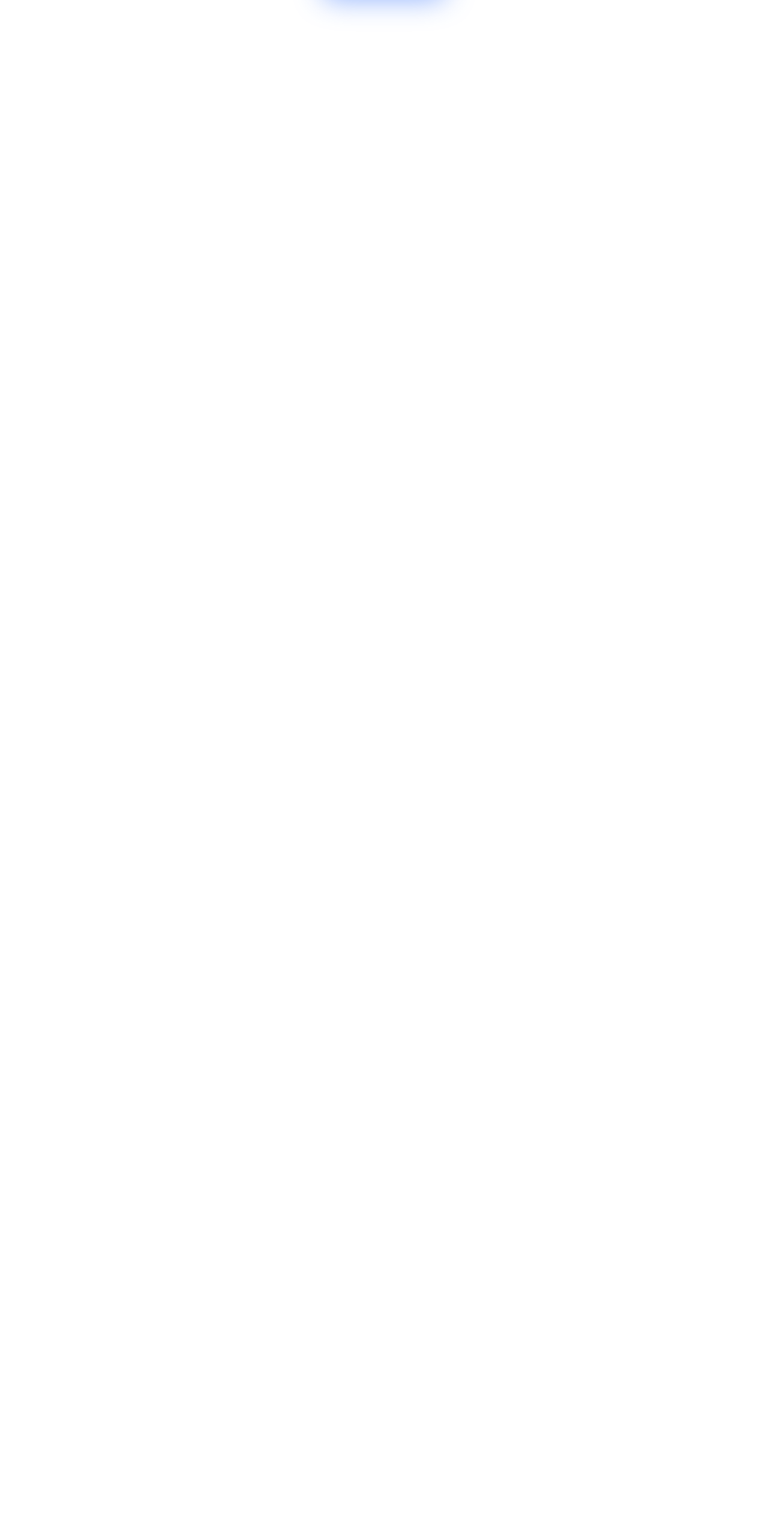
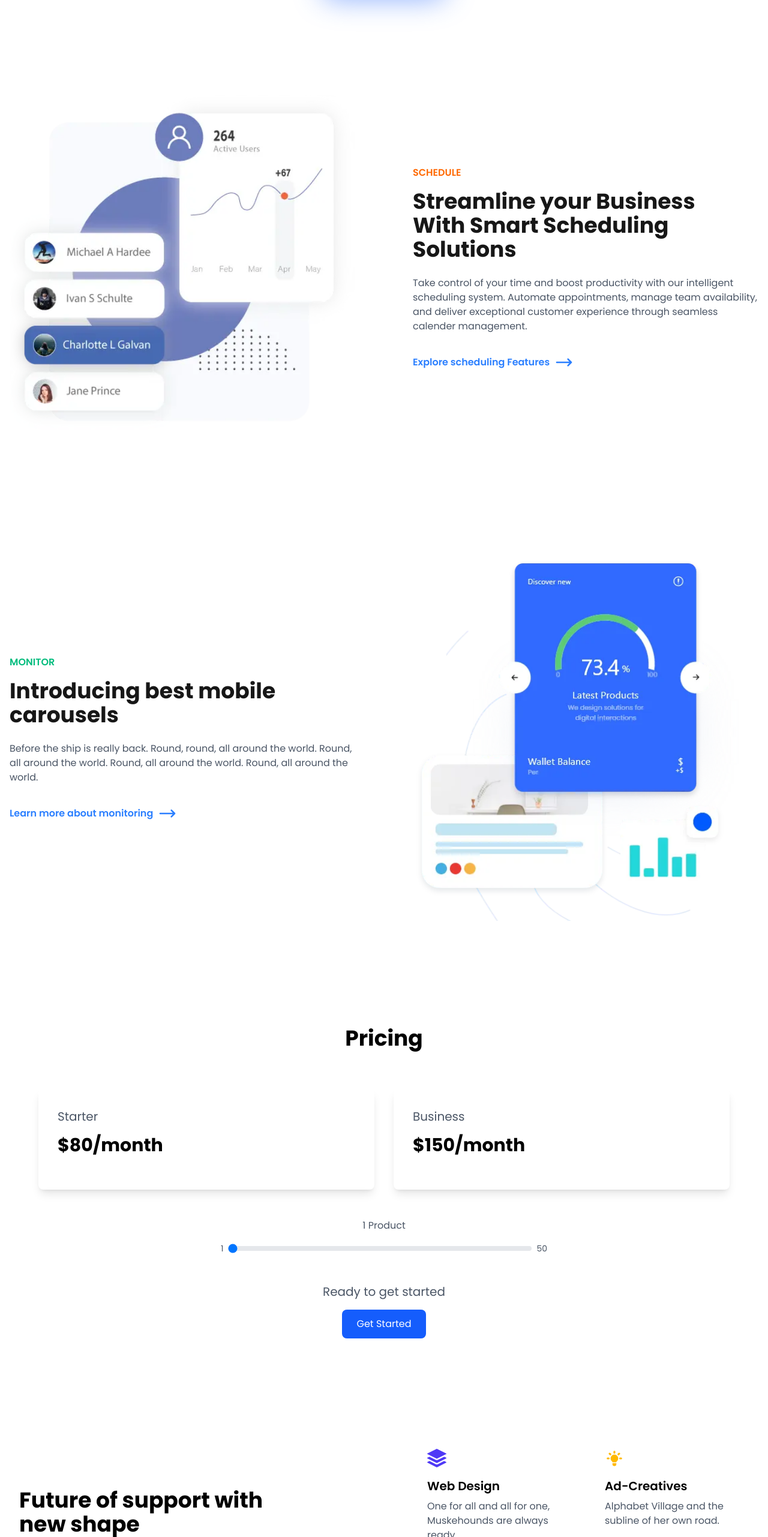
Before and after one commit to Niel22/landing-page, a React (Vite) app: page / in a window 1280 px wide. Shown: the part 1923-4485 px from the top of the page at 60% size. Before the commit the page ends 1985 px from the top, so only its background shows below. Built offline with nearby package versions, Linux system fonts and the light colour scheme.

Commit message:
Initial commit

```diff
--- a/src/App.jsx
+++ b/src/App.jsx
@@ -6,6 +6,10 @@ import './index.css';
 import Preloader from "./components/Preloader";
 import Purpose from "./components/Purpose";
 import Features from "./components/Features";
+import Schedule from "./components/Schedule";
+import Monitor from "./components/Monitor";
+import Pricing from "./components/Pricing";
+import Service from "./components/Service";
 
 function App() {
 
@@ -29,6 +33,10 @@ function App() {
           <CompanyLogo />
           <Purpose />
           <Features />
+          <Schedule />
+          <Monitor />
+          <Pricing />
+          <Service />
         </div>
       </div>
     )
--- a/src/components/CompanyLogo.jsx
+++ b/src/components/CompanyLogo.jsx
@@ -15,11 +15,11 @@ const CompanyLogo = () => {
 
       <div className="flex animate-marquee whitespace-nowrap">
         {logos.map((logo, index) => (
-            <img src={logo} alt="Company Logo" key={index} className="mx-12 h-8 w-36 object-contain grayscale opacity-70 hover:grayscale-0 hover:opacity-100 transition-all"/>
+            <img src={logo} alt="Company Logo" key={index} className="mx-12 h-8 w-36 object-contain cursor-pointer grayscale opacity-70 hover:grayscale-0 hover:opacity-100 transition-all"/>
         ))}
 
         {logos.map((logo, index) => (
-            <img src={logo} alt="Company Logo" key={`duplicate-${index}`} className="mx-12 h-8 w-36 object-contain grayscale opacity-70 hover:grayscale-0 hover:opacity-100 transition-all"/>
+            <img src={logo} alt="Company Logo" key={`duplicate-${index}`} className="mx-12 h-8 w-36 cursor-pointer object-contain grayscale opacity-70 hover:grayscale-0 hover:opacity-100 transition-all"/>
         ))}
       </div>
     </div>
--- /dev/null
+++ b/src/components/Monitor.jsx
@@ -0,0 +1,29 @@
+import { HiOutlineArrowNarrowRight } from "react-icons/hi";
+import monitor from "../assets/monitor-card.webp";
+
+const Monitor = () => {
+  return (
+    <div className='max-w-7xl mx-auto px-4 py-16 md:py-24'>
+        <div className='flex flex-col md:flex-row items-center justify-between gap-12 md:gap-24'>
+            <div className='md:w-1/2 w-full'>
+                <p className='text-emerald-500 font-semibold'>MONITOR</p>
+                <h2 className='text-3xl md:text-4xl font-bold text-neutral-900 mt-4 mb-6'>
+                    Introducing best mobile <br /> carousels
+                </h2>
+                <p className='text-gray-600 mb-8'>Before the ship is really back. Round, round, all around the world. Round, all around the world. Round, all around the world. Round, all around the world.</p>
+                <a href="#" className='text-blue-500 font-semibold flex items-center gap-2 hover:gap-4 transition-all'>
+                    Learn more about monitoring
+                        <HiOutlineArrowNarrowRight className='size-8' />
+                </a>
+            </div>
+
+            <div className='md:w-1/2 w-full'>
+                <img src={monitor} alt="Schedule Img" className='w-full h-auto' />
+            </div>
+
+        </div>
+    </div>
+  )
+}
+
+export default Monitor
--- a/src/components/Navbar.jsx
+++ b/src/components/Navbar.jsx
@@ -46,7 +46,7 @@ const Navbar = () => {
         <div className='md:hidden bg-white border-t border-gray-100 py-4'>
           <div className='container mx-auto px-4 space-y-4'>
             {menuItem.map((item, index) => (
-              <a onClick={() => setActiveLink(item.href)}
+              <a onClick={() => {setActiveLink(item.href); setIsMenuOpen(false)}}
               className={`block text-sm font-medium py-2 ${activeLink === item.href ? "text-blue-600" : "text-gray-600 hover:text-gray-900"}`} href={item.href} key={index}>{item.label}</a>
             ))}
 
--- /dev/null
+++ b/src/components/Pricing.jsx
@@ -0,0 +1,48 @@
+import React, { useState } from 'react'
+
+const Pricing = () => {
+
+    const [productCount, setProductCount] = useState(1);
+
+    const starterPrice = Math.round(4000 * (productCount/50));
+    const businessPrice = Math.round(7500 * (productCount/50));
+
+  return (
+    <div className='py-20 px-4'>
+      <div className='max-w-6xl mx-auto '>
+        <h2 className='text-3xl md:text-4xl font-bold text-center mb-16'>Pricing</h2>
+
+        <div className='grid grid-cols-1 md:grid-cols-2 gap-8 mb-12'>
+            <div className='bg-white p-8 rounded-lg shadow-lg'>
+                <h3 className='text-xl text-gray-600 mb-4'>Starter</h3>
+                <p className='text-3xl font-bold mb-6'>${starterPrice}/month</p>
+            </div>
+
+            <div className='bg-white p-8 rounded-lg shadow-lg'>
+                <h3 className='text-xl text-gray-600 mb-4'>Business</h3>
+                <p className='text-3xl font-bold mb-6'>${businessPrice}/month</p>
+            </div>
+        </div>
+
+        <div className='max-w-xl mx-auto'>
+            <p className='text-center text-gray-600 mb-4'>{productCount} Product</p>
+
+            <div className='relative px-4'>
+                <div className='flex items-center gap-2'>
+                    <span className='text-xs sm:text-sm text-gray-600'>1</span>
+                    <input className='flex-1 h-2 bg-gray-200 rounded-lg appearance-none cursor-pointer' type="range" min="1" max="50" value={productCount} onChange={(e) => setProductCount(parseInt(e.target.value))} />
+                    <span className='text-xs sm:text-sm text-gray-600'>50</span>
+                </div>
+            </div>
+
+            <div className='text-center mt-12'>
+                <p className='text-xl text-gray-600 mb-4'>Ready to get started</p>
+                <button className='bg-blue-600 text-white px-6 py-3 rounded-lg hover:bg-blue-700 transition-colors'>Get Started</button>
+            </div>
+        </div>
+      </div>
+    </div>
+  )
+}
+
+export default Pricing
--- /dev/null
+++ b/src/components/Schedule.jsx
@@ -0,0 +1,28 @@
+import { HiOutlineArrowNarrowRight } from 'react-icons/hi';
+import schedule from '../assets/stats.webp';
+
+const Schedule = () => {
+  return (
+    <div className='max-w-7xl mx-auto px-4 py-16 md:py-24'>
+      <div className='flex flex-col md:flex-row items-center justify-between gap-12 md:gap-24'>
+        <div className='md:w-1/2 w-full'>
+            <img src={schedule} alt="Schedule Img" className='w-full h-auto' />
+        </div>
+
+        <div className='md:w-1/2 w-full'>
+            <p className='text-orange-500 font-semibold'>SCHEDULE</p>
+            <h2 className='text-3xl md:text-4xl font-bold text-neutral-900 mt-4 mb-6'>
+                Streamline your Business  <br /> With Smart Scheduling Solutions
+            </h2>
+            <p className='text-gray-600 mb-8'>Take control of your time and boost productivity with our intelligent scheduling system. Automate appointments, manage team availability, and deliver exceptional customer experience through seamless calender management.</p>
+            <a href="#" className='text-blue-500 font-semibold flex items-center gap-2 hover:gap-4 transition-all'>
+                Explore scheduling Features
+                 <HiOutlineArrowNarrowRight className='size-8' />
+            </a>
+        </div>
+      </div>
+    </div>
+  )
+}
+
+export default Schedule
--- /dev/null
+++ b/src/components/Service.jsx
@@ -0,0 +1,74 @@
+import { BiTime } from "react-icons/bi"
+import { BsStack } from "react-icons/bs"
+import { FiSettings } from "react-icons/fi"
+import { HiLightBulb } from "react-icons/hi"
+
+const Service = () => {
+    const services = [
+    {
+      icon: <BsStack className="w-8 h-8 text-indigo-600" />,
+      title: "Web Design",
+      description: "One for all and all for one, Muskehounds are always ready.",
+      link: "#learn-more"
+    },
+    {
+      icon: <HiLightBulb className="w-8 h-8 text-amber-400" />,
+      title: "Ad-Creatives",
+      description: "Alphabet Village and the subline of her own road.",
+      link: "#learn-more"
+    },
+    {
+      icon: <FiSettings className="w-8 h-8 text-red-400" />,
+      title: "Automation",
+      description: "Little Blind Text should turn around and return.",
+      link: "#learn-more"
+    },
+    {
+      icon: <BiTime className="w-8 h-8 text-cyan-400" />,
+      title: "Infographics",
+      description: "Nothing the copy said could convince her.",
+      link: "#learn-more"
+    }
+  ]
+
+  return (
+    <div id="services" className='py-20 container mx-auto px-4 sm:px-6 lg:px-8'>
+      <div className='flex flex-col md:flex-row items-center justify-between gap-12 lg:gap-24'>
+        <div className='md:w-1/2 w-full'>
+            <h2 className='text-3xl md:text-4xl font-bold mb-6 md:w-4/5'>Future of support with new shape</h2>
+            <p className='text-gray-600 text-lg mb-4 md:w-4/5'>Discuss your goals, determine success metrics, identify problems</p>
+
+            <div className='space-y-3'>
+                <div className='flex items-center gap-2 '>
+                    <div className='w-5 h-5 rounded-full bg-indigo-100 flex items-center justify-center'>
+                        <div className='w-1/2 h-1/2 rounded-full bg-indigo-600'></div>
+                    </div>
+                    <span className='text-gray-600'>UX design content strategy</span>
+                </div>
+                <div className='flex items-center gap-2 '>
+                    <div className='w-5 h-5 rounded-full bg-indigo-100 flex items-center justify-center'>
+                        <div className='w-1/2 h-1/2 rounded-full bg-indigo-600'></div>
+                    </div>
+                    <span className='text-gray-600'>Development bring</span>
+                </div>
+            </div>
+
+            <button className='mt-8 bg-indigo-600 text-white px-8 py-3 rounded-full hover:bg-indigo-700 transition-all'>Get Started</button>
+        </div>
+
+        <div className='grid grid-cols-1 md:grid-cols-2 gap-8'>
+            {services.map((service, index) => (
+                <div key={index} className="bg-white max-w-72 cursor-pointer rounded-2xl p-6 hover:shadow-xl transition-shadow duration-300">
+                    <div className="mb-4">{service.icon}</div>
+                    <h3 className="text-xl font-semibold mb-2">{service.title}</h3>
+                    <p className="text-gray-600 mb-4">{service.description}</p>
+                    <a href={service.link} className="text-indigo-600 font-medium hover:text-indigo-700 transition-colors">LEARN MORE</a>
+                </div>
+            ))}
+        </div>
+      </div>
+    </div>
+  )
+}
+
+export default Service
--- a/src/constants.js
+++ b/src/constants.js
@@ -1,6 +1,3 @@
-
-
-//   features section
 
   const feature = [
     {
```
